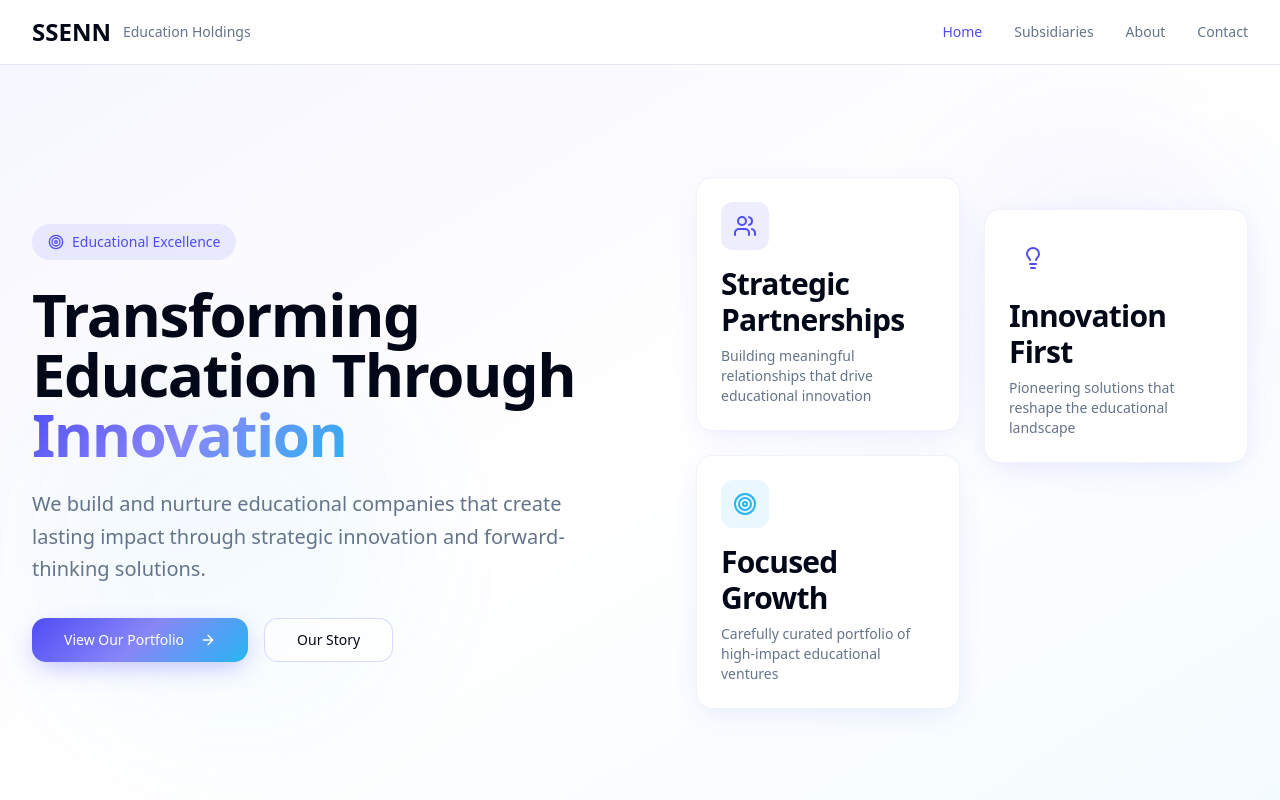
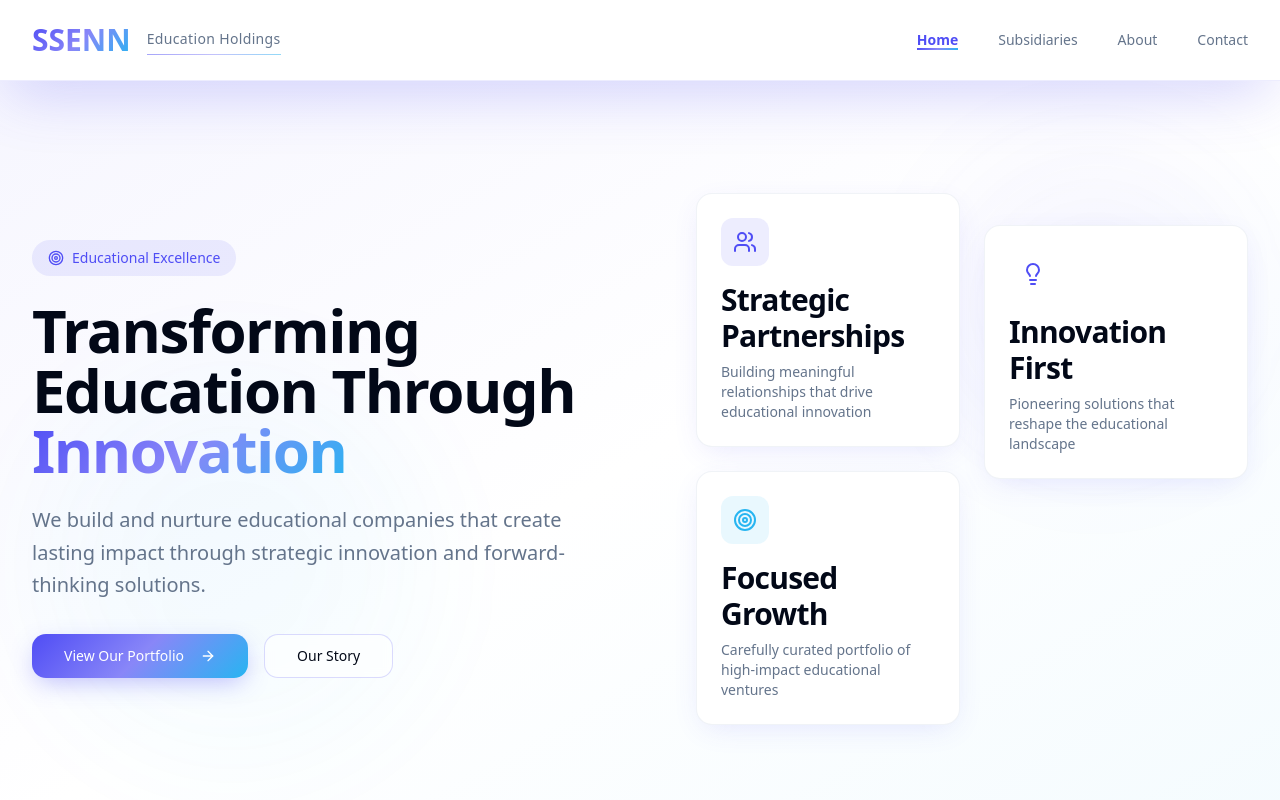
Before and after one commit to jamilhammoudeh/ssenn, a React (Vite) app: page / in a window 1280 px wide. Shown: the top 800 px of the page. Built offline with nearby package versions, Linux system fonts and the light colour scheme.

Commit message:
Reverted to commit dd00560d40d0a1778b2bd7271151916a4a5060dc

```diff
--- a/src/components/Navigation.tsx
+++ b/src/components/Navigation.tsx
@@ -17,32 +17,48 @@ const Navigation = () => {
   const isActive = (path: string) => location.pathname === path;
 
   return (
-    <nav className="bg-background border-b border-border sticky top-0 z-50">
+    <nav className="bg-background/80 backdrop-blur-xl border-b border-primary/10 sticky top-0 z-50 shadow-elegant">
       <div className="container mx-auto px-4 sm:px-6 lg:px-8">
-        <div className="flex justify-between items-center h-16">
+        <div className="flex justify-between items-center h-20">
           {/* Logo */}
-          <Link to="/" className="flex items-center space-x-3">
-            <div className="text-2xl font-bold text-foreground">
-              SSENN
+          <Link to="/" className="flex items-center space-x-4 group">
+            <div className="relative">
+              <div className="text-3xl font-bold bg-gradient-primary bg-clip-text text-transparent group-hover:scale-110 transition-all duration-500 ease-out">
+                SSENN
+              </div>
+              <div className="absolute -inset-1 bg-gradient-primary opacity-0 group-hover:opacity-20 blur-xl transition-all duration-500 rounded-lg"></div>
             </div>
-            <span className="text-sm text-muted-foreground hidden sm:block">
-              Education Holdings
-            </span>
+            <div className="hidden sm:block">
+              <span className="text-sm text-muted-foreground font-medium tracking-wide">
+                Education Holdings
+              </span>
+              <div className="w-full h-px bg-gradient-primary opacity-50 mt-1"></div>
+            </div>
           </Link>
 
           {/* Desktop Navigation */}
-          <div className="hidden md:flex items-center space-x-8">
+          <div className="hidden md:flex items-center space-x-10">
             {navItems.map((item) => (
               <Link
                 key={item.path}
                 to={item.path}
-                className={`text-sm font-medium transition-colors ${
+                className={`relative text-sm font-medium transition-all duration-300 group ${
                   isActive(item.path)
-                    ? "text-primary"
-                    : "text-muted-foreground hover:text-foreground"
+                    ? "text-primary font-semibold"
+                    : "text-muted-foreground hover:text-primary"
                 }`}
               >
-                {item.name}
+                <span className="relative z-10 group-hover:transform group-hover:scale-105 transition-transform duration-300">
+                  {item.name}
+                </span>
+                <div className={`absolute bottom-0 left-0 w-full h-0.5 bg-gradient-primary transform origin-left transition-all duration-300 ${
+                  isActive(item.path)
+                    ? "scale-x-100"
+                    : "scale-x-0 group-hover:scale-x-100"
+                }`}></div>
+                {!isActive(item.path) && (
+                  <div className="absolute -inset-2 bg-primary/5 rounded-lg opacity-0 group-hover:opacity-100 transition-all duration-300"></div>
+                )}
               </Link>
             ))}
           </div>
@@ -53,11 +69,13 @@ const Navigation = () => {
               variant="ghost"
               size="sm"
               onClick={() => setIsMobileMenuOpen(!isMobileMenuOpen)}
+              className="relative overflow-hidden group"
             >
+              <div className="absolute inset-0 bg-gradient-primary opacity-0 group-hover:opacity-10 transition-opacity duration-300"></div>
               {isMobileMenuOpen ? (
-                <X className="h-5 w-5" />
+                <X className="h-6 w-6 relative z-10 transition-transform duration-300 group-hover:rotate-90" />
               ) : (
-                <Menu className="h-5 w-5" />
+                <Menu className="h-6 w-6 relative z-10 transition-transform duration-300 group-hover:scale-110" />
               )}
             </Button>
           </div>
@@ -65,20 +83,26 @@ const Navigation = () => {
 
         {/* Mobile Navigation */}
         {isMobileMenuOpen && (
-          <div className="md:hidden border-t border-border">
-            <div className="py-2 space-y-1">
-              {navItems.map((item) => (
+          <div className="md:hidden animate-in slide-in-from-top-2 duration-300">
+            <div className="px-2 pt-4 pb-6 space-y-2 sm:px-3 bg-gradient-card border-t border-primary/10 rounded-b-2xl backdrop-blur-xl">
+              {navItems.map((item, index) => (
                 <Link
                   key={item.path}
                   to={item.path}
-                  className={`block px-3 py-2 text-base font-medium ${
+                  className={`block px-4 py-3 text-base font-medium transition-all duration-300 rounded-lg group ${
                     isActive(item.path)
-                      ? "text-primary bg-primary/5"
-                      : "text-muted-foreground hover:text-foreground hover:bg-muted/50"
+                      ? "text-primary bg-primary/10 shadow-card"
+                      : "text-muted-foreground hover:text-primary hover:bg-primary/5"
                   }`}
                   onClick={() => setIsMobileMenuOpen(false)}
+                  style={{ animationDelay: `${index * 50}ms` }}
                 >
-                  {item.name}
+                  <span className="relative z-10 group-hover:transform group-hover:translate-x-1 transition-transform duration-300">
+                    {item.name}
+                  </span>
+                  {isActive(item.path) && (
+                    <div className="absolute left-0 top-0 bottom-0 w-1 bg-gradient-primary rounded-r-full"></div>
+                  )}
                 </Link>
               ))}
             </div>
```
